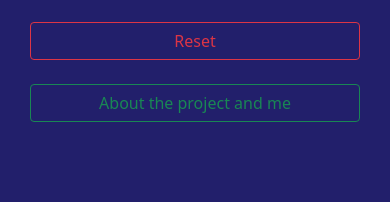
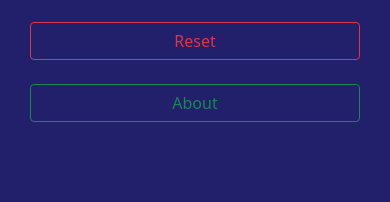
Before and after one commit to fadh1l/Titanic-survivor-predictor, a Flask app: page / in a window 390 px wide. Shown: the part 844-1046 px from the top of the page. Run offline with Flask 2, Linux system fonts and the light colour scheme; parts of the project's set-up code (start-up, migrations or seed data) failed here and were passed over; some libraries are stand-ins or nearby versions.

Commit message:
Fixed the about button

```diff
--- a/templates/index.html
+++ b/templates/index.html
@@ -3,7 +3,7 @@
 {% endblock %} {% block body %}
 
 <div class="row">
-    <div class="col-md-8 mx-auto col-sm-4">
+    <div class="col-md-8 mx-auto">
         <p class="lead text-white p-4 text-center">
             This is a website that assumes you are a passenger on the Titanic Ship that tragically sunk, it uses machine learning to predict the chance of surviving.
         </p>
@@ -79,7 +79,7 @@
         </div>
         <br>
         <div class="row col-md-8 mx-auto">
-            <a href=" / " class="btn btn-outline-success " role="button ">About the project and me</a>
+            <a href=" / " class="btn btn-outline-success " role="button ">About</a>
         </div>
 
 </div>
```
